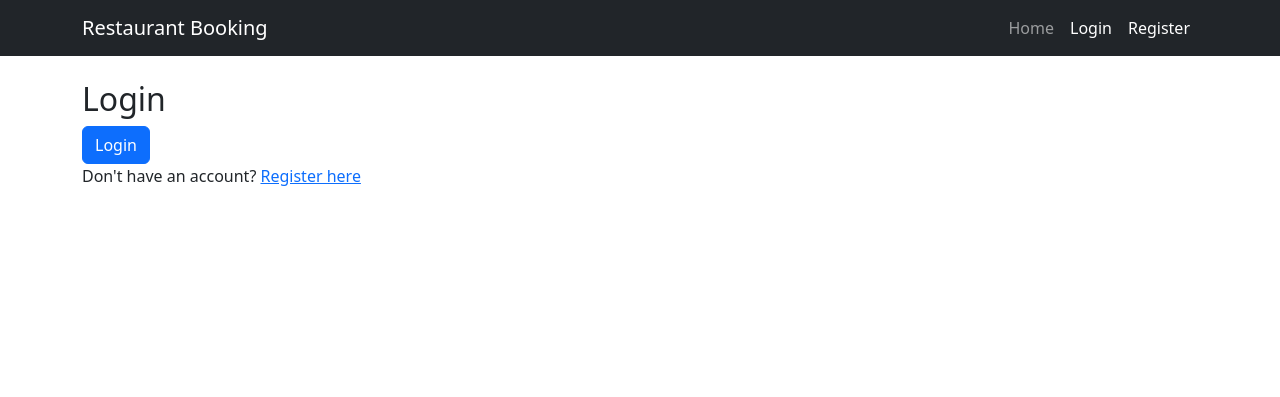
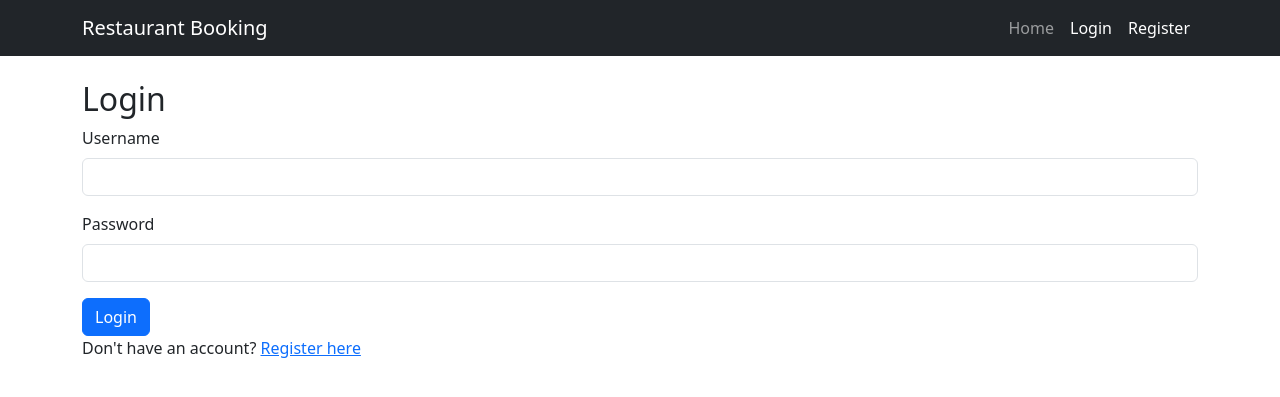
Before and after one commit to FinnbarrAmbrose/Restaurant-booking, a Django app: page /login/ in a window 1280 px wide. Shown: the top 397 px of the page. Run offline with Django 4.2, Linux system fonts and the light colour scheme.

Commit message:
Enhance login form with custom fields and error message display

```diff
--- a/bookings/templates/bookings/login.html
+++ b/bookings/templates/bookings/login.html
@@ -4,7 +4,21 @@
     <h2>Login</h2>
     <form method="post">
         {% csrf_token %}
-        {{ form.as_p }}
+        <div class="mb-3">
+            <label for="username" class="form-label">Username</label>
+            <input type="text" id="username" name="username" class="form-control" required>
+        </div>
+        <div class="mb-3">
+            <label for="password" class="form-label">Password</label>
+            <input type="password" id="password" name="password" class="form-control" required>
+        </div>
+        {% if messages %}
+        <div class="alert alert-danger">
+            {% for message in messages %}
+                {{ message }}
+            {% endfor %}
+        </div>
+        {% endif %}
         <button type="submit" class="btn btn-primary">Login</button>
     </form>
     <p>Don't have an account? <a href="{% url 'register' %}">Register here</a></p>
```
